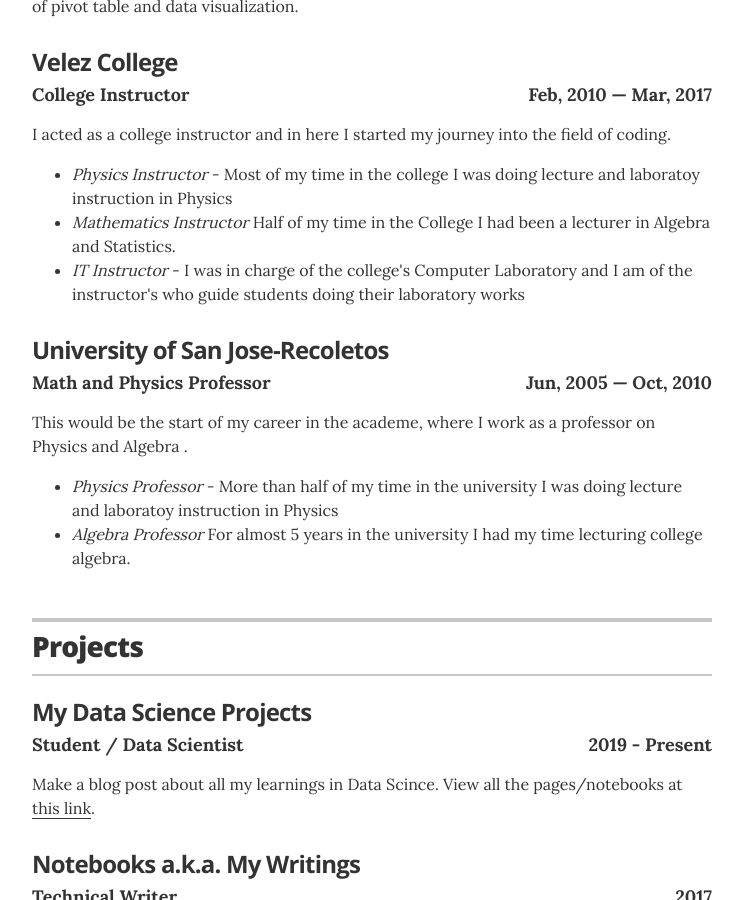
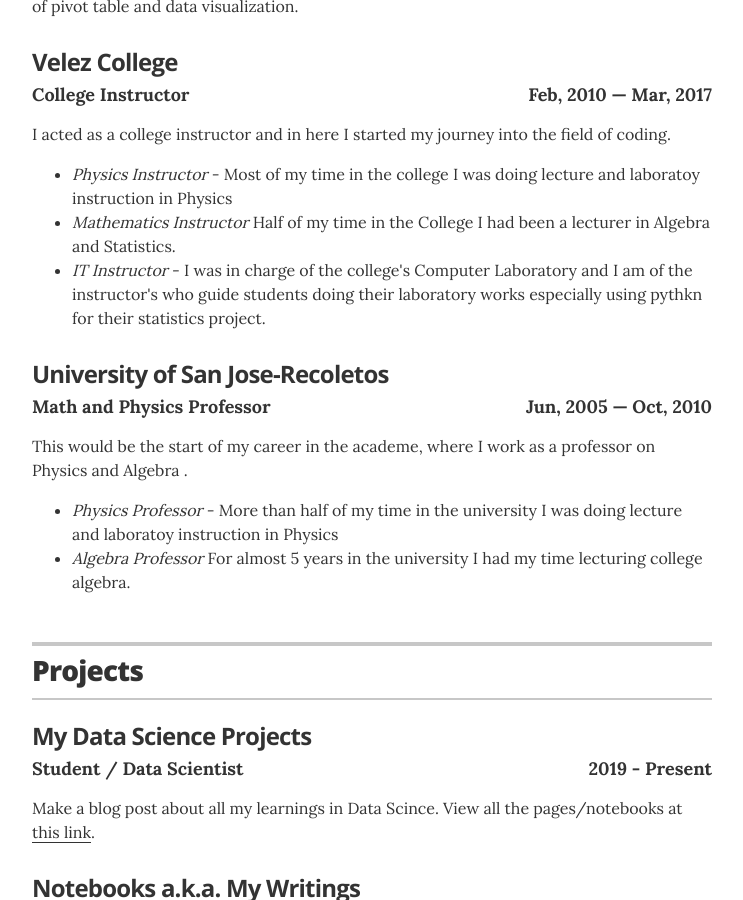
Before and after one commit to daddyawesome/daddyawesome.github.io, a Jekyll site: the page built from index.html, in a window 1280 px wide and 900 px high, scrolled down 1213 px. Shown: the whole window, without its empty margins (268-1011 px from the left). Built offline with Jekyll 4.4.1, drawn with Linux system fonts in a browser that asks for light colours; nearby versions of some CDN libraries.

Commit message:
Update experience.yml

```diff
--- a/_data/experience.yml
+++ b/_data/experience.yml
@@ -15,7 +15,7 @@
 - company: Velez College
   position: College Instructor
   duration:  Feb, 2010 &mdash; Mar, 2017
-  summary: I acted as a college instructor and in here I started my journey into the field of coding.<ul><li><em>Physics Instructor</em> - Most of my time in the college I was doing lecture and laboratoy instruction in Physics</li><li><em>Mathematics Instructor</em> Half of my time in the College I had been a lecturer in Algebra and Statistics.</li><li><em>IT Instructor</em> - I was in charge of the college's Computer Laboratory and I am of the instructor's who guide students doing their laboratory works</li></ul>
+  summary: I acted as a college instructor and in here I started my journey into the field of coding.<ul><li><em>Physics Instructor</em> - Most of my time in the college I was doing lecture and laboratoy instruction in Physics</li><li><em>Mathematics Instructor</em> Half of my time in the College I had been a lecturer in Algebra and Statistics.</li><li><em>IT Instructor</em> - I was in charge of the college's Computer Laboratory and I am of the instructor's who guide students doing their laboratory works especially using pythkn for their statistics project. </li></ul>
 
 # University of San Jose-Recoletos
 - company: University of San Jose-Recoletos
```
